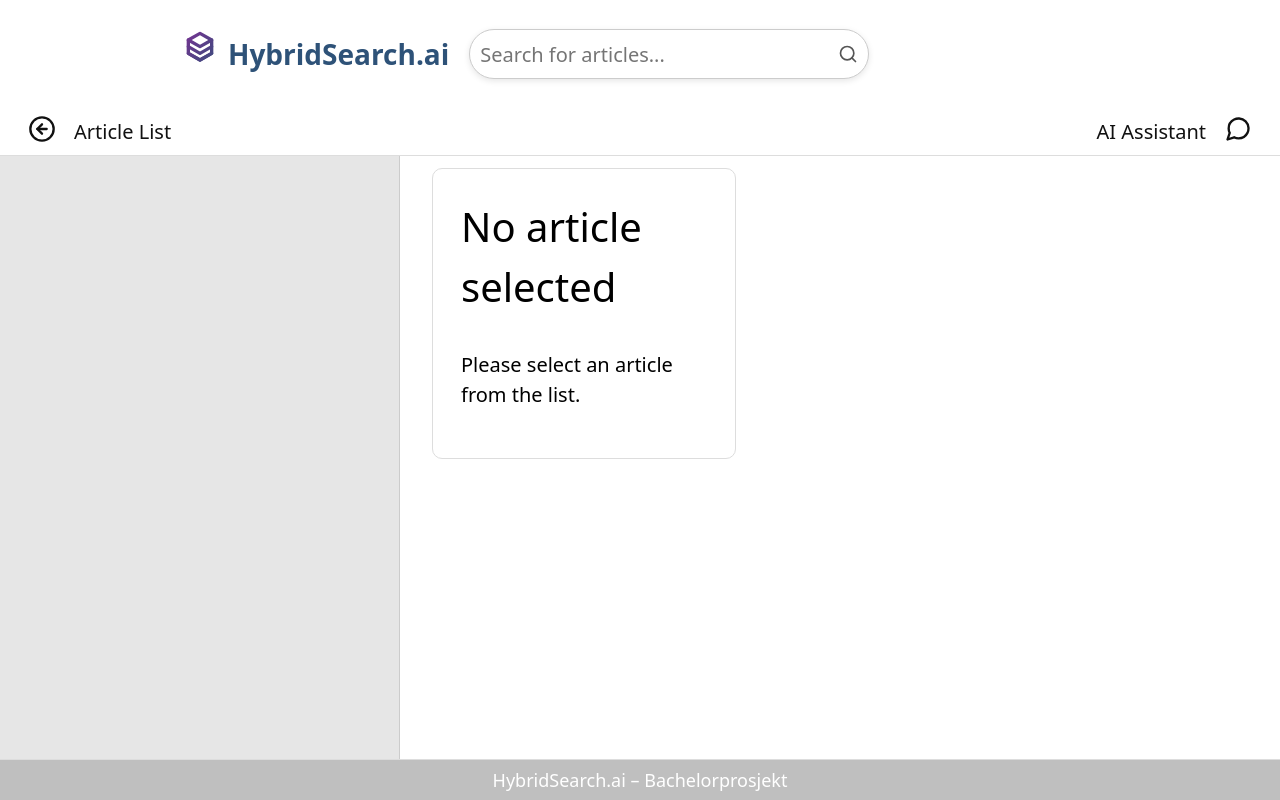
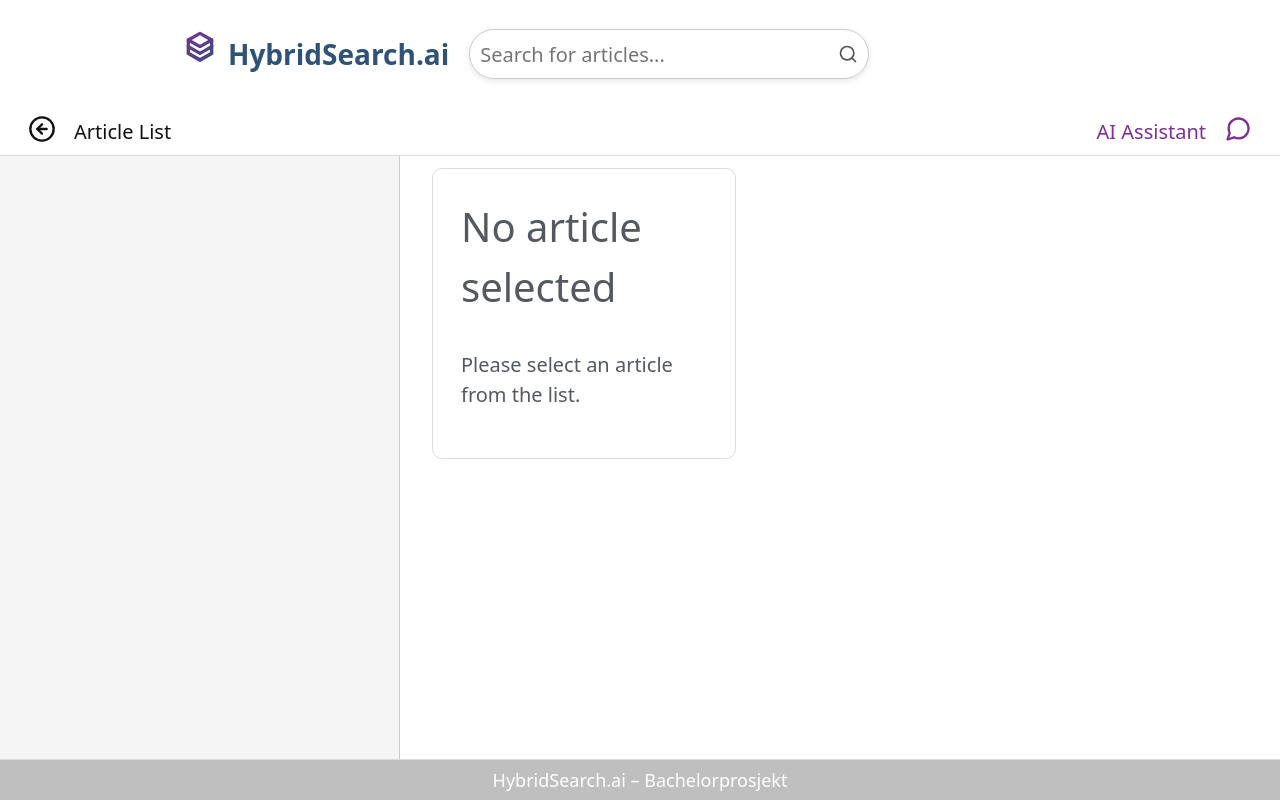
Before and after one commit to Hussein-Ali-Shamarti/Bachelor-SearchMotor, a React (Create React App) app in the folder frontend/: page /mydashboard in a window 1280 px wide. Built offline with nearby package versions, Linux system fonts and the light colour scheme.

Commit message:
Update color palette

```diff
--- a/frontend/src/assets/styles/HeaderMyDashboard.css
+++ b/frontend/src/assets/styles/HeaderMyDashboard.css
@@ -8,7 +8,7 @@
   left: 0;
   right: 0;
   z-index: 1000;
-  background-color: #fff;
+  background-color: var(--color-background-light);
   box-shadow: 0 2px 8px rgba(0, 0, 0, 0.05);
   height: 136px;            /* høyde for desktop */
   padding: 0;               /* ingen padding her! kun på innhold */
@@ -20,7 +20,7 @@
 
 .site-header {
   display: flex;
-  background-color: #fff;
+ background-color: var(--color-background-light);
   width: 100%;
   padding: 0 1rem;
   z-index: 1000;                  /* Over alt annet */
@@ -142,6 +142,12 @@
   align-items: center;
   gap: 0.5rem;
   color: #111;
+  font-weight: 900;
+}
+
+.sidebar-switcher-ai {
+ color:#7e2f95;
+ font-weight: 900;
 }
 .sidebar-back-button button,
 .sidebar-switcher-ai button,
--- a/frontend/src/assets/styles/MyDashboard.css
+++ b/frontend/src/assets/styles/MyDashboard.css
@@ -69,7 +69,8 @@ body {
 
   .article-sidebar {
     /* grid-area: article; */
-    background: hsl(0, 0%, 90%);
+    /* background: hsl(0, 0%, 90%); */
+    background-color: var(--color-background-dark,#e9e9e9 );
     padding: 2rem 1.4rem 1rem;
     border-right: 1px solid #ccc;
 
@@ -78,12 +79,13 @@ body {
 
   .ai-sidebar {
     grid-area: ai;
-    background: hsl(0, 0%, 90%);
+    /* background: hsl(0, 0%, 90%); */
+    background-color: var(--color-background-dark,#e9e9e9 );
     padding: 2rem 1.4rem 1rem;
     border-left: 1px solid #ccc;
 
   }
-
+  --color-grey-border:#728188;
   .main-area {
   display: flex;
   flex-direction: column;
@@ -111,15 +113,19 @@ body {
     flex-wrap: wrap;
     gap: 2rem;
     flex-direction: column;
+    color:var(--color-title);
   }
+
 
   .selected-article-card,
   .summary-article-card {
-    background: white;
+    /* background: white; */
+     background-color: var(--color-background-light);
     border: 1px solid #ddd;
     border-radius: 0.5rem;
     padding: 1.4rem;
-    color: black;
+    /* color: black; */
+    color:var(color-title);
     position: relative;
   }
 
@@ -239,7 +245,8 @@ body {
   .article-list-menu a {
     display: block;
     padding: 0.8rem 1rem; /* Redusert padding for mindre hvit plass */
-    background: white;
+    /* background: white; */
+    background-color: var(--color-background-light);
     color: black;
     text-decoration: none;
     border-radius: 8px;
@@ -384,7 +391,8 @@ body {
 }
 
 .bot-message {
-  background-color: #f8f9fa;
+  /* background-color: #f8f9fa; */
+  background-color: var(--color-background-light);
   color: #212529;
   align-self: flex-start;
   border-radius: 15px;
--- a/frontend/src/assets/styles/global/basis.css
+++ b/frontend/src/assets/styles/global/basis.css
@@ -20,6 +20,8 @@ html {
      --color-nav-darker:#6EC1E4 ;
      /* darker er den lysere fargen ved hover!!  */
 
+     /* farge logo og overskrifter (samme som color-nav) */
+ --color-titles: #2e5278;
 
 
      --color-shadow: 4px 8px  8px rgba(0, 0, 0, 0.2);
```
